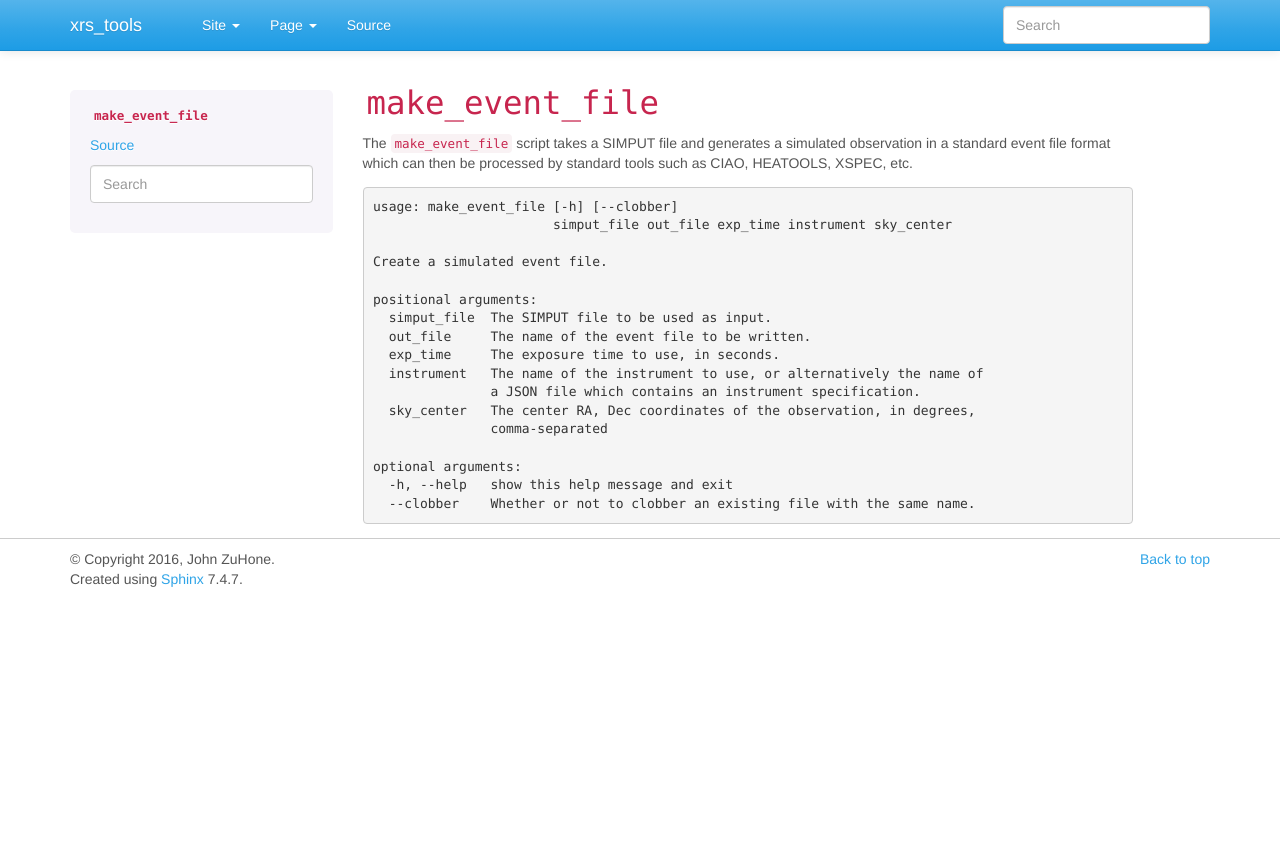
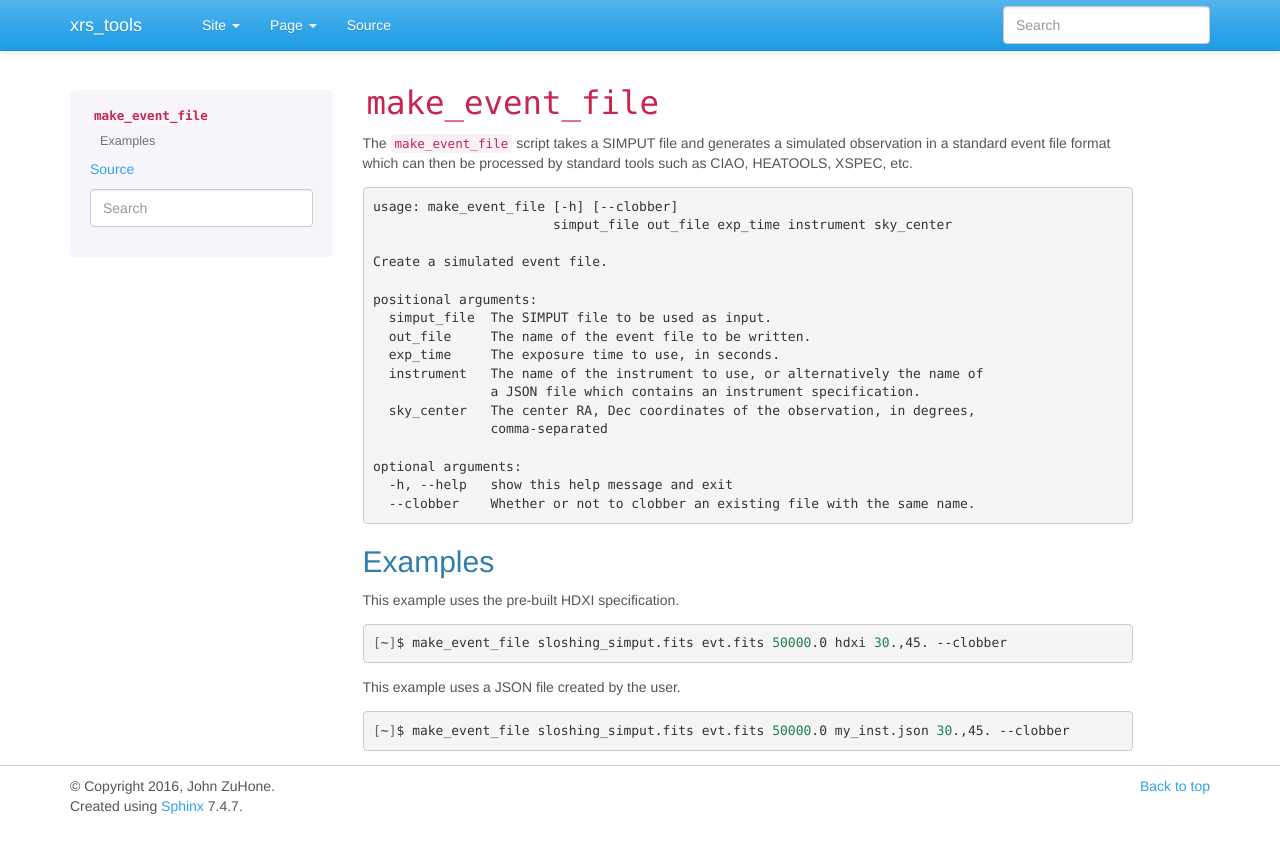
Before and after one commit to lynx-x-ray-observatory/soxs, a Sphinx documentation site: the page built from doc/source/command_line/make_event_file.rst, in a window 1280 px wide. Shown: the top 853 px of the page. Built offline with Sphinx 7.4.7, drawn with Linux system fonts in a browser that asks for light colours; the version number could not be read and is left out.

Commit message:
Some doc examples

```diff
--- a/doc/source/command_line/make_event_file.rst
+++ b/doc/source/command_line/make_event_file.rst
@@ -26,3 +26,18 @@ CIAO, HEATOOLS, XSPEC, etc.
     optional arguments:
       -h, --help   show this help message and exit
       --clobber    Whether or not to clobber an existing file with the same name.
+
+Examples
+--------
+
+This example uses the pre-built HDXI specification.
+
+.. code-block:: bash
+
+    [~]$ make_event_file sloshing_simput.fits evt.fits 50000.0 hdxi 30.,45. --clobber
+
+This example uses a JSON file created by the user.
+
+.. code-block:: bash
+
+    [~]$ make_event_file sloshing_simput.fits evt.fits 50000.0 my_inst.json 30.,45. --clobber
```
